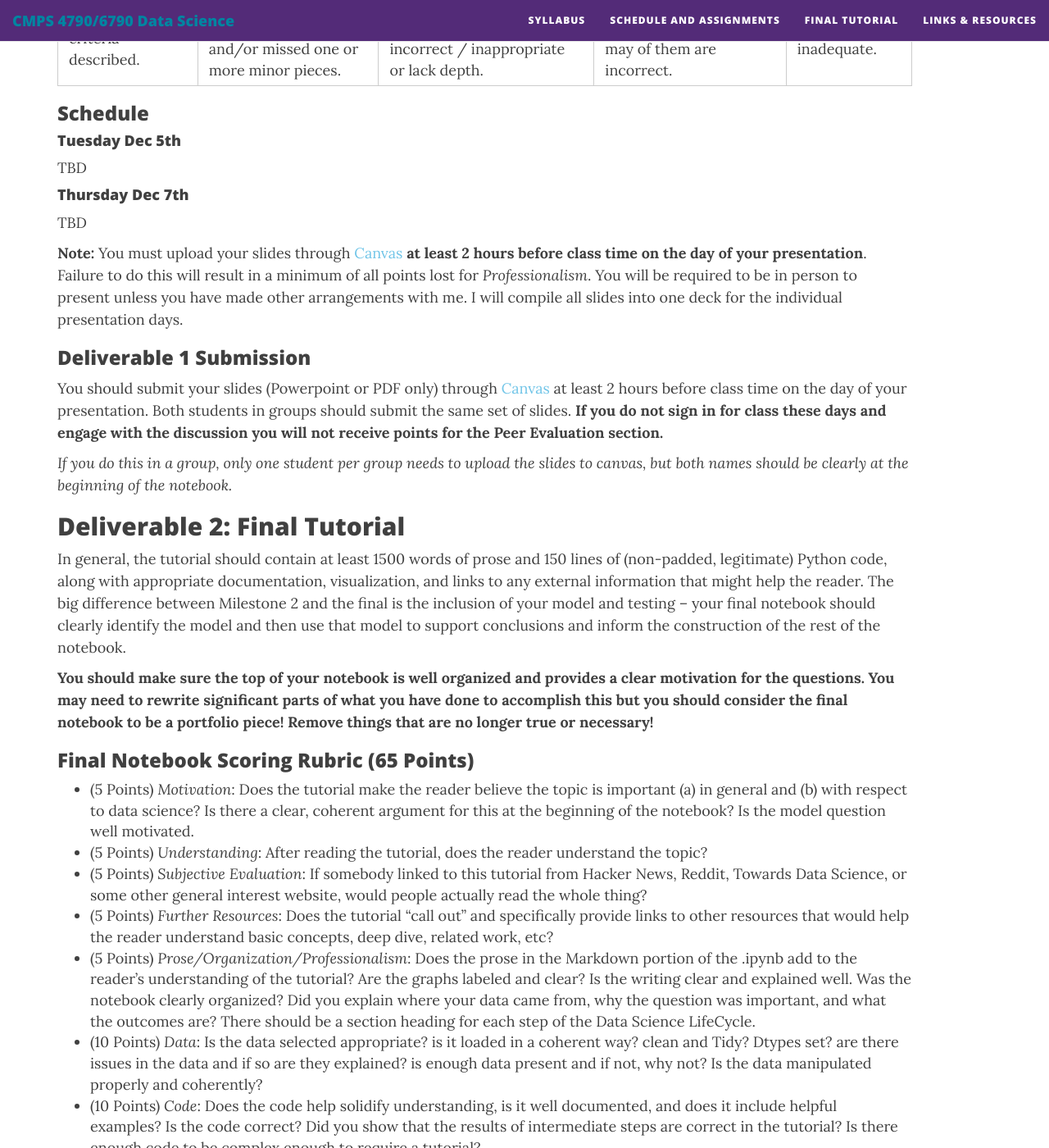
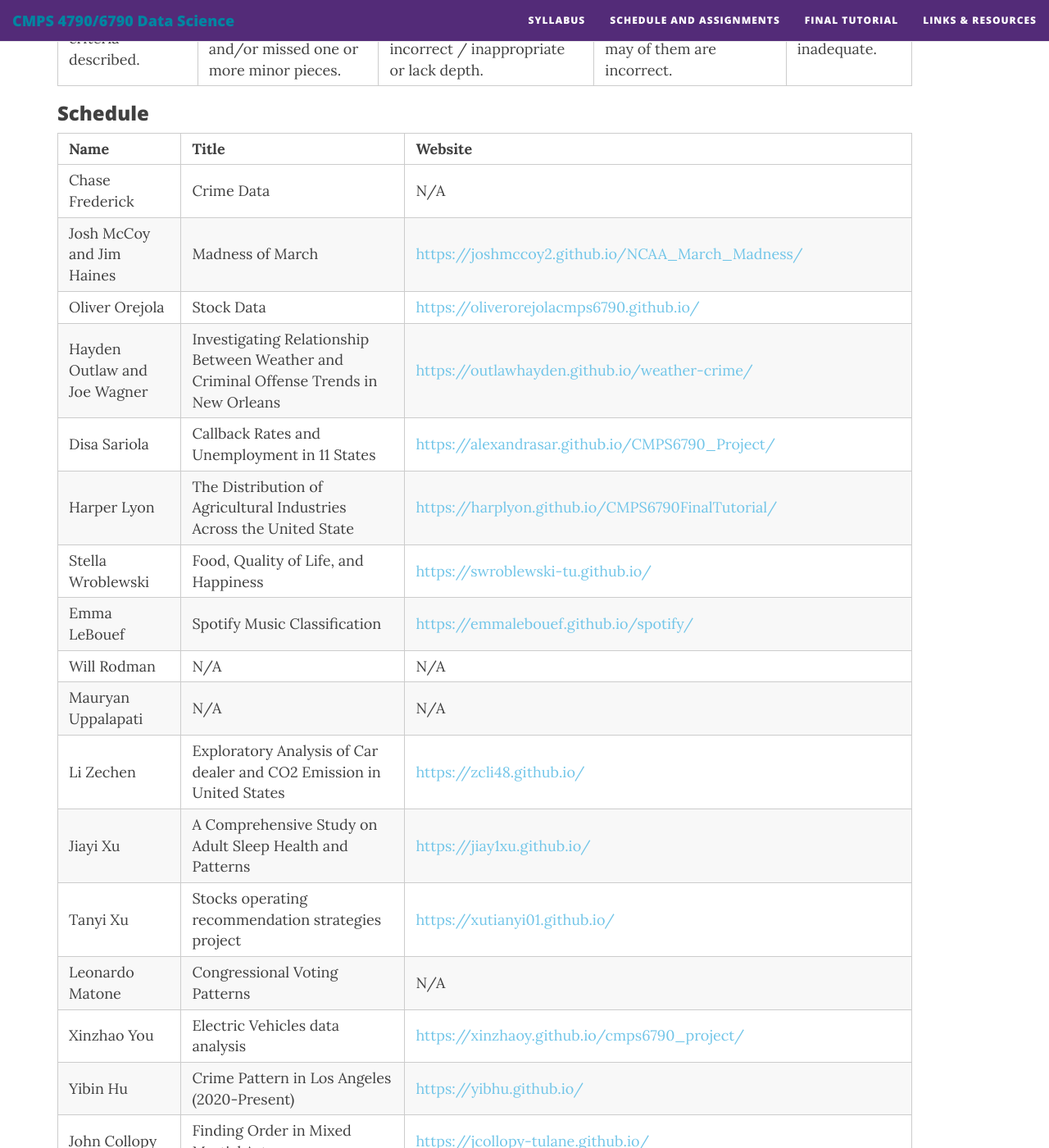
Before and after one commit to nmattei/cmps6790, a Jekyll site: the page built from _projects/FinalTutorial/FinalTutorial.md, in a window 1280 px wide and 1400 px high, scrolled down 7705 px. Shown: the whole window at 82% size. Built offline with Jekyll 4.4.1, drawn with Linux system fonts in a browser that asks for light colours; nearby versions of some CDN libraries; some of the changed text lies outside the part shown.

Commit message:
added links

```diff
--- a/_projects/FinalTutorial/FinalTutorial.md
+++ b/_projects/FinalTutorial/FinalTutorial.md
@@ -186,13 +186,33 @@ Here are some past short decks that are very good:
 
 ### Schedule
 
-#### Tuesday Dec 5th
-
-TBD
-
-#### Thursday Dec 7th
-
-TBD
+| **Name**                     | **Title**                                                                                   | **Website**                                                         |
+|------------------------------|---------------------------------------------------------------------------------------------|---------------------------------------------------------------------|
+| Chase Frederick              | Crime Data                                                                                  | N/A                                                                 |
+| Josh McCoy and Jim Haines    | Madness of March                                                                            | <https://joshmccoy2.github.io/NCAA_March_Madness/>                    |
+| Oliver Orejola               | Stock Data                                                                                  | <https://oliverorejolacmps6790.github.io/>                            |
+| Hayden Outlaw and Joe Wagner | Investigating Relationship Between Weather and Criminal Offense Trends in New Orleans       | <https://outlawhayden.github.io/weather-crime/>                       |
+| Disa Sariola                 | Callback Rates and Unemployment in 11 States                                                | <https://alexandrasar.github.io/CMPS6790_Project/>                    |
+| Harper Lyon                  | The Distribution of Agricultural Industries Across the United State                         | <https://harplyon.github.io/CMPS6790FinalTutorial/>                   |
+| Stella Wroblewski            | Food, Quality of Life, and Happiness                                                        | <https://swroblewski-tu.github.io/>                                   |
+| Emma LeBouef                 | Spotify Music Classification                                                                | <https://emmalebouef.github.io/spotify/>                              |
+| Will Rodman                  | N/A                                                                                         | N/A                                                                 |
+| Mauryan Uppalapati           | N/A                                                                                         | N/A                                                                 |
+| Li Zechen                    | Exploratory Analysis of Car dealer and CO2 Emission in United States                        | <https://zcli48.github.io/>                                           |
+| Jiayi Xu                     | A Comprehensive Study on Adult Sleep Health and Patterns                                    | <https://jiay1xu.github.io/>                                          |
+| Tanyi Xu                     | Stocks operating recommendation strategies project                                          | <https://xutianyi01.github.io/>                                       |
+| Leonardo Matone              | Congressional Voting Patterns                                                               | N/A                                                                 |
+| Xinzhao You                  | Electric Vehicles data analysis                                                             | <https://xinzhaoy.github.io/cmps6790_project/>                        |
+| Yibin Hu                     | Crime Pattern in Los Angeles (2020-Present)                                                 | <https://yibhu.github.io/>                                            |
+| John Collopy                 | Finding Order in Mixed Martial Arts                                                         | <https://jcollopy-tulane.github.io/>                                  |
+| Rebecca Kahler               | Heisman Analysis                                                                            | N/A                                                                 |
+| Yunbei Zhang                 | Unveiling the Secrets of Victory: A Deep Dive into League of Legends Gameplay Metrics       | <https://zybeich.github.io/>                                          |
+| Yunsung Chung                | Electric Vehicle Analysis                                                                   | N/A                                                                 |
+| Soraya J Labranche           | Mangrove Data Analysis                                                                      | N/A                                                                 |
+| Daniel Wang                  | Exploring Advantages of Using TopPIC for Top-down MS Proteomics through Ovarian Cancer Data | <https://todanielwang.github.io/projects/datascience/milestone1.html> |
+| Lorraine Steigner            | Mediterranean Pottery                                                                       | <https://llsteigner.github.io/cmps6790/>                              |
+| Kiran Shrestha               | Data for health policy                                                                      | <https://stharajkiran.github.io/>                                     |
+| Khandokar Shakib             | N/A                                                                                         | <https://kshakib22.github.io/kshakib.github.io/>                      |
 
 **Note:** You must upload your slides through [Canvas](https://tulane.instructure.com/) **at least 2 hours before class time on the day of your presentation**.  Failure to do this will result in a minimum of all points lost for *Professionalism*. You will be required to be in person to present unless you have made other arrangements with me. I will compile all slides into one deck for the individual presentation days.
 
```
